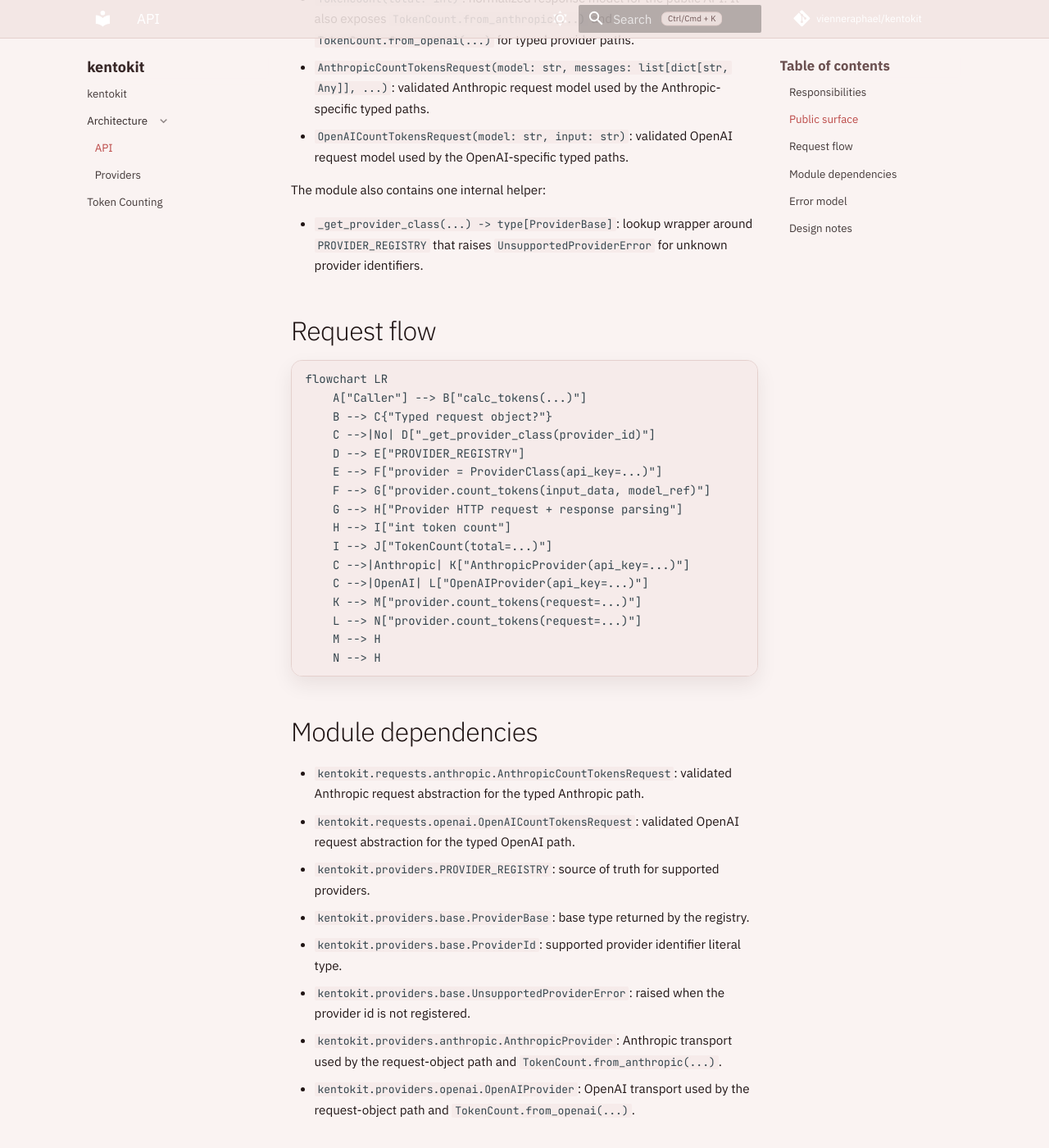
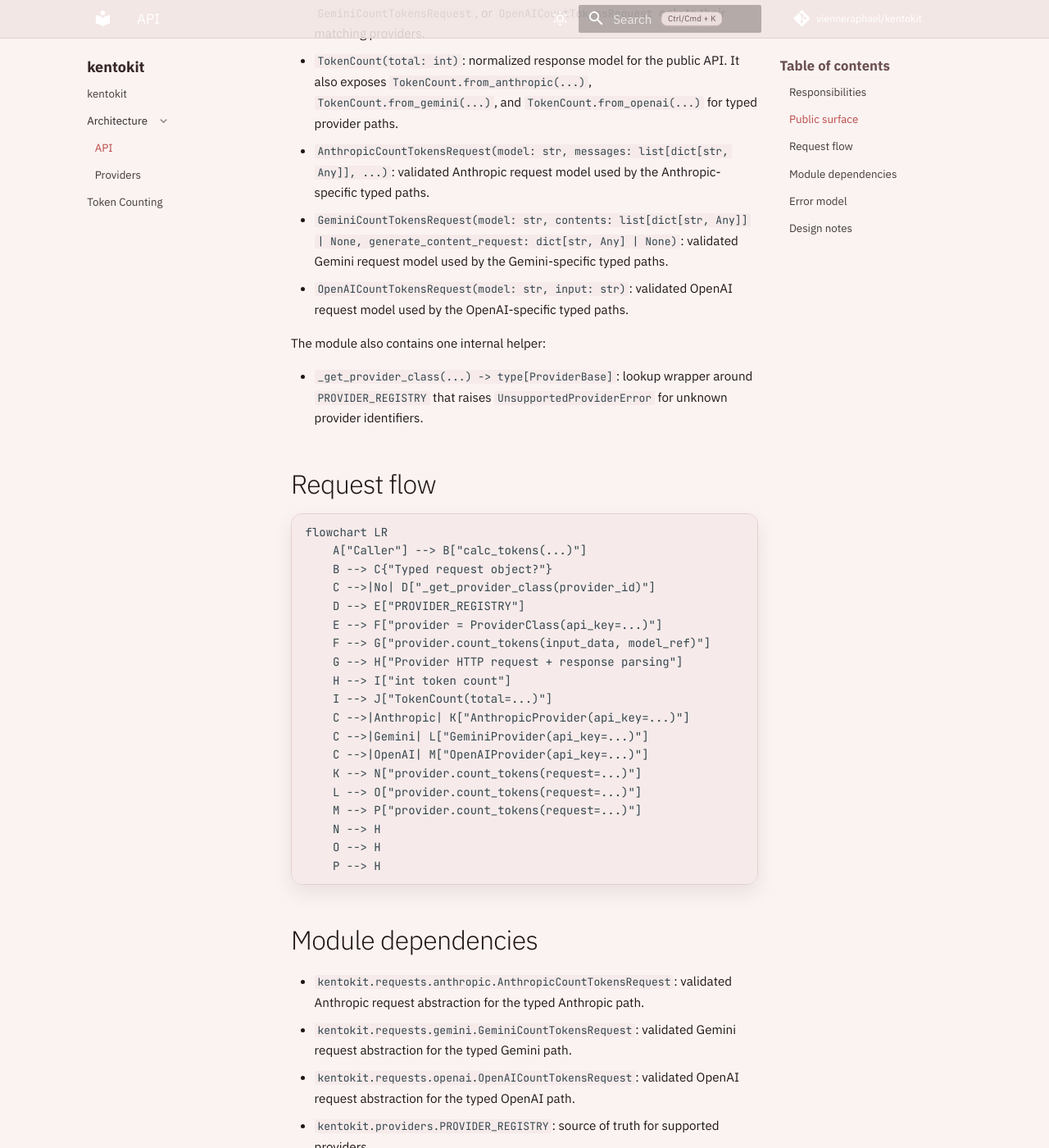
Before and after one commit to vienneraphael/kentokit, an MkDocs documentation site: the page built from docs/architecture/api.md, in a window 1280 px wide and 1400 px high, scrolled down 850 px. Shown: the whole window at 82% size. Built offline with MkDocs 1.6.1 and Material for MkDocs 9.7.7, drawn with Linux system fonts in a browser that asks for light colours; comment, search, counter and statistics services are not loaded; some of the changed text lies outside the part shown.

Commit message:
docs: document gemini typed token requests

````diff
--- a/docs/architecture/api.md
+++ b/docs/architecture/api.md
@@ -4,18 +4,19 @@
 
 ## Responsibilities
 
-- Accept the public inputs required to count tokens: plain-text `input_data` plus `model_ref`, or a provider-native typed request object for Anthropic or OpenAI when `provider_id` matches, together with `provider_id` and `api_key`.
+- Accept the public inputs required to count tokens: plain-text `input_data` plus `model_ref`, or a provider-native typed request object for Anthropic, Gemini, or OpenAI when `provider_id` matches, together with `provider_id` and `api_key`.
 - Resolve the provider implementation from the registry in `kentokit.providers`.
 - Instantiate the provider, collect the integer token count, and return a `TokenCount`.
 - Reject unsupported providers before any network request is made.
 
 ## Public surface
 
-The module exposes one public function and works with two public models:
+The module exposes one public function and works with three public request models:
 
-- `calc_tokens(...) -> TokenCount`: dispatch plain-text requests to any provider and dispatch `AnthropicCountTokensRequest` or `OpenAICountTokensRequest` only to their matching providers.
-- `TokenCount(total: int)`: normalized response model for the public API. It also exposes `TokenCount.from_anthropic(...)` and `TokenCount.from_openai(...)` for typed provider paths.
+- `calc_tokens(...) -> TokenCount`: dispatch plain-text requests to any provider and dispatch `AnthropicCountTokensRequest`, `GeminiCountTokensRequest`, or `OpenAICountTokensRequest` only to their matching providers.
+- `TokenCount(total: int)`: normalized response model for the public API. It also exposes `TokenCount.from_anthropic(...)`, `TokenCount.from_gemini(...)`, and `TokenCount.from_openai(...)` for typed provider paths.
 - `AnthropicCountTokensRequest(model: str, messages: list[dict[str, Any]], ...)`: validated Anthropic request model used by the Anthropic-specific typed paths.
+- `GeminiCountTokensRequest(model: str, contents: list[dict[str, Any]] | None, generate_content_request: dict[str, Any] | None)`: validated Gemini request model used by the Gemini-specific typed paths.
 - `OpenAICountTokensRequest(model: str, input: str)`: validated OpenAI request model used by the OpenAI-specific typed paths.
 
 The module also contains one internal helper:
@@ -36,22 +37,27 @@ flowchart LR
     H --> I["int token count"]
     I --> J["TokenCount(total=...)"]
     C -->|Anthropic| K["AnthropicProvider(api_key=...)"]
-    C -->|OpenAI| L["OpenAIProvider(api_key=...)"]
-    K --> M["provider.count_tokens(request=...)"]
-    L --> N["provider.count_tokens(request=...)"]
-    M --> H
+    C -->|Gemini| L["GeminiProvider(api_key=...)"]
+    C -->|OpenAI| M["OpenAIProvider(api_key=...)"]
+    K --> N["provider.count_tokens(request=...)"]
+    L --> O["provider.count_tokens(request=...)"]
+    M --> P["provider.count_tokens(request=...)"]
     N --> H
+    O --> H
+    P --> H
 ```
 
 ## Module dependencies
 
 - `kentokit.requests.anthropic.AnthropicCountTokensRequest`: validated Anthropic request abstraction for the typed Anthropic path.
+- `kentokit.requests.gemini.GeminiCountTokensRequest`: validated Gemini request abstraction for the typed Gemini path.
 - `kentokit.requests.openai.OpenAICountTokensRequest`: validated OpenAI request abstraction for the typed OpenAI path.
 - `kentokit.providers.PROVIDER_REGISTRY`: source of truth for supported providers.
 - `kentokit.providers.base.ProviderBase`: base type returned by the registry.
 - `kentokit.providers.base.ProviderId`: supported provider identifier literal type.
 - `kentokit.providers.base.UnsupportedProviderError`: raised when the provider id is not registered.
 - `kentokit.providers.anthropic.AnthropicProvider`: Anthropic transport used by the request-object path and `TokenCount.from_anthropic(...)`.
+- `kentokit.providers.gemini.GeminiProvider`: Gemini transport used by the request-object path and `TokenCount.from_gemini(...)`.
 - `kentokit.providers.openai.OpenAIProvider`: OpenAI transport used by the request-object path and `TokenCount.from_openai(...)`.
 
 ## Error model
@@ -60,7 +66,7 @@ flowchart LR
 
 - `UnsupportedProviderError`: the caller passed a provider id that is not registered.
 - `TokenCountError`: the resolved provider failed to make the request, decode the response, or extract the expected token count.
-- `TypeError`: the caller passed an `AnthropicCountTokensRequest` or `OpenAICountTokensRequest` with a mismatched provider id, or mixed a request object with `model_ref`.
+- `TypeError`: the caller passed an `AnthropicCountTokensRequest`, `GeminiCountTokensRequest`, or `OpenAICountTokensRequest` with a mismatched provider id, or mixed a request object with `model_ref`.
 
 The API module does not catch and translate provider failures. It lets provider-layer errors propagate so callers can inspect the provider id, HTTP status code, and response text carried by `TokenCountError`.
 
````
Also changed, not shown: other parts of docs/architecture/api.md (+1 -1 lines), docs/architecture/providers.md (+5 -2 lines), docs/token-counting.md (+34 -0 lines).
